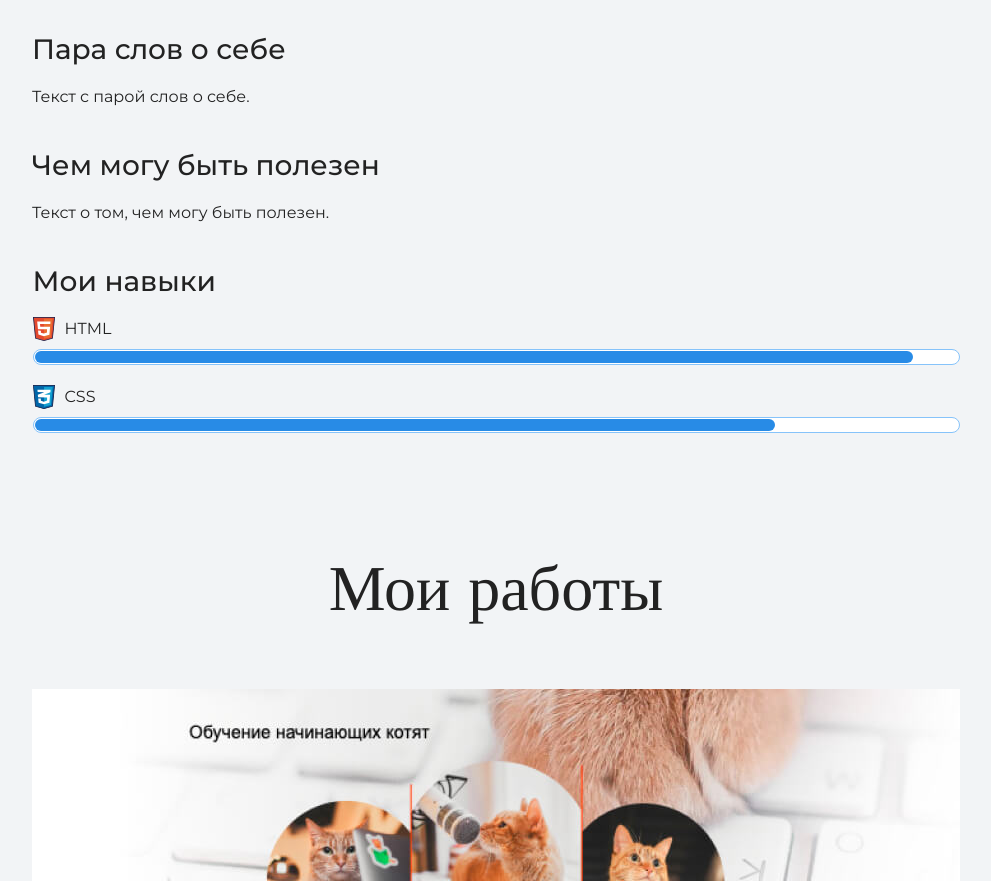
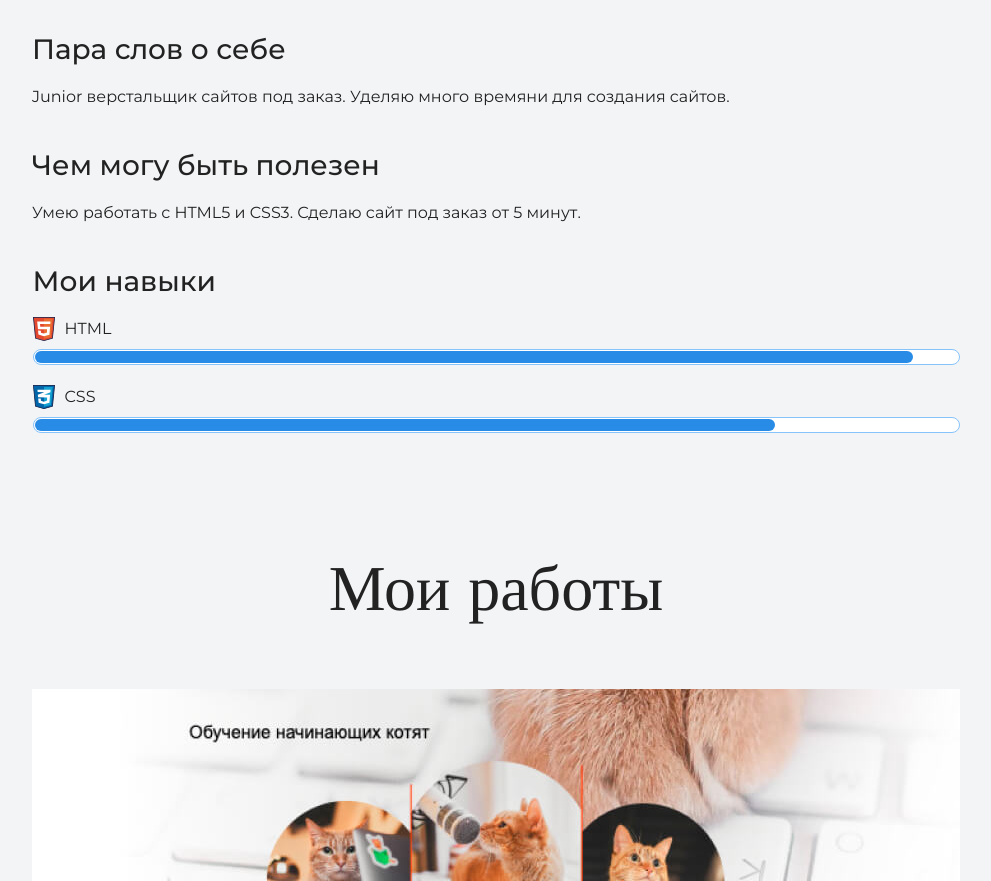
Before and after one commit to GFast-creator/my-site1, a plain HTML site: page index.html in a window 1280 px wide. Shown: the part 1378-2259 px from the top of the page, without its empty margins (144-1135 px from the left). Drawn offline with nearby package versions, Linux system fonts and the light colour scheme.

Commit message:
update text

```diff
--- a/index.html
+++ b/index.html
@@ -27,11 +27,11 @@
       </figure>
       <div>
         <h3>Пара слов о себе</h3>
-        <p>Текст с парой слов о себе.</p>
+        <p>Junior верстальщик сайтов под заказ. Уделяю много времяни для создания сайтов.</p>
       </div>
       <div>
         <h3>Чем могу быть полезен</h3>
-        <p>Текст о том, чем могу быть полезен.</p>
+        <p>Умею работать с HTML5 и CSS3. Сделаю сайт под заказ от 5 минут.</p>
       </div>
     </div>
 
```
